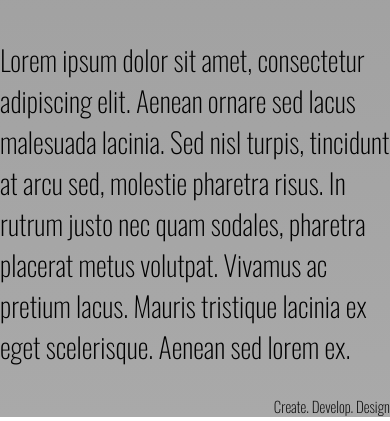
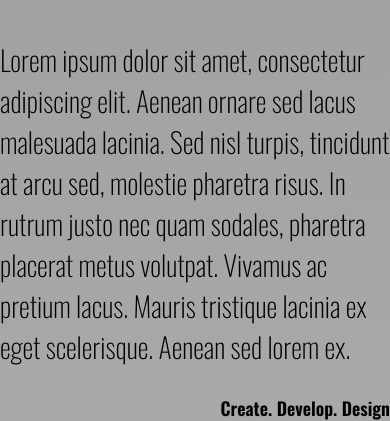
Before and after one commit to Kriss19981/html-portfolio, a plain HTML site: page index.html in a window 390 px wide. Shown: the part 1954-2375 px from the top of the page. Drawn offline with nearby package versions, Linux system fonts and the light colour scheme.

Commit message:
Update index.html

```diff
--- a/index.html
+++ b/index.html
@@ -100,9 +100,9 @@ div.card >h2{
     aspect-ratio: 3/2;
   }
   footer {
-    font-size: 15px;
+    font-size: 18px;
     text-align: right;
-    font-weight: normal;
+    font-weight: bold;
   }
 
 }
```
